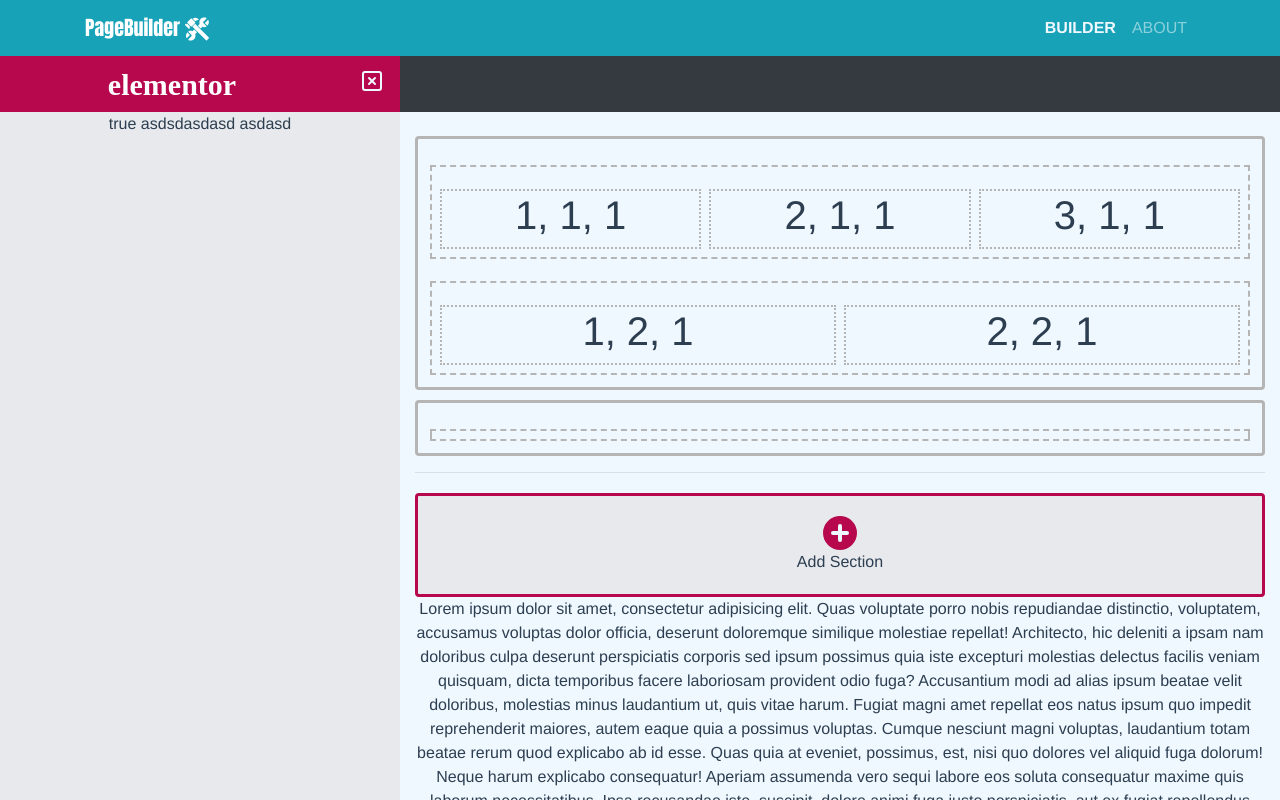
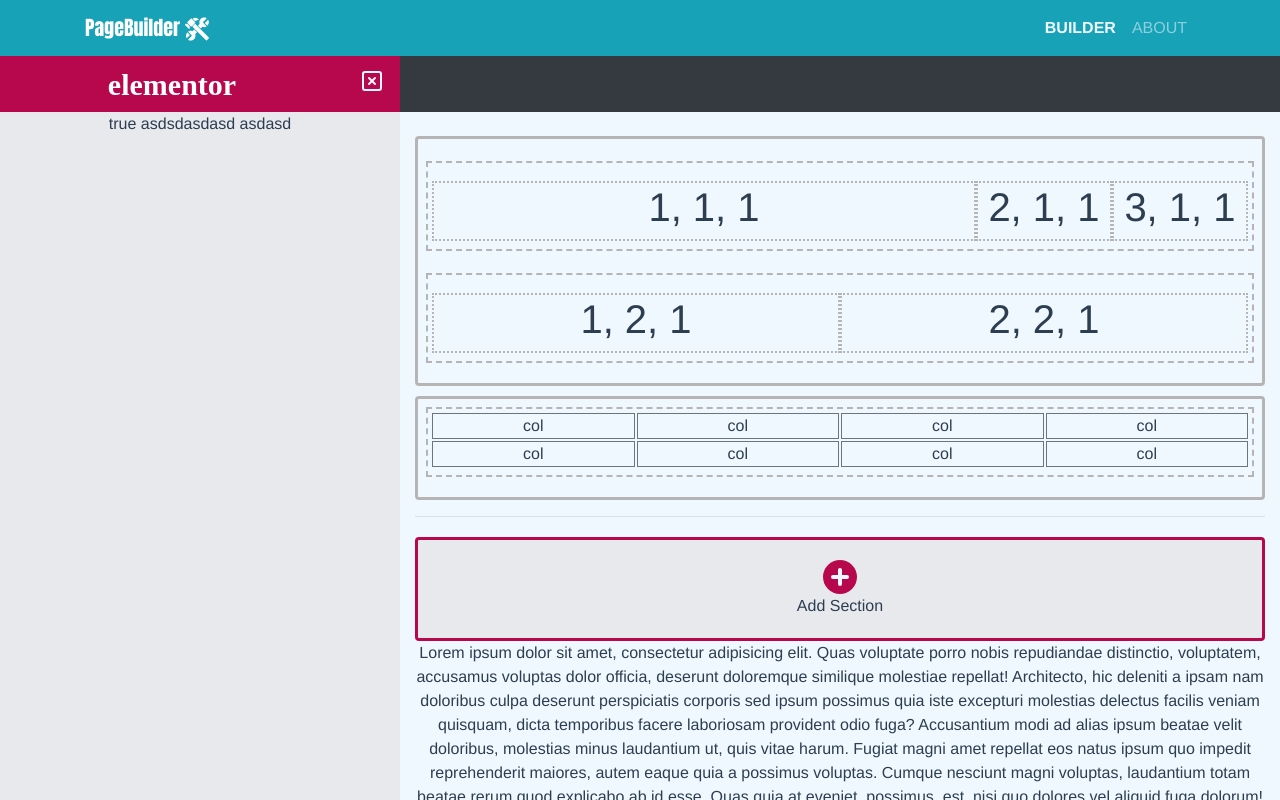
Before and after one commit to blackhoward/webpage-builder-elementor, a Vue app in the folder frontend/: page /#/ in a window 1280 px wide. Both pictures are taken after a click on the element "Add Section". Shown: the top 800 px of the page. Built offline with nearby package versions, Linux system fonts and the light colour scheme; a web font is replaced by a local one.

Commit message:
added column Layout choice for column and change grid

```diff
--- a/frontend/src/components/column/ColumnItem.vue
+++ b/frontend/src/components/column/ColumnItem.vue
@@ -1,7 +1,7 @@
 <template>
   <div class="column-item">
     <div class="column-options d-flex justify-content-center mr-1">
-      <button class="btn text-light p-1 pb-2 border column-handle">
+      <button class="btn text-light p-1 border column-handle">
         <img src="@/assets/icons/handler-icon.svg" />
       </button>
       <!-- <button
--- /dev/null
+++ b/frontend/src/components/column/ColumnLayout.vue
@@ -0,0 +1,40 @@
+<template>
+  <div class="choice-wrapper">
+    <div class="border border-secondary">
+      col
+    </div>
+    <div class="border border-secondary">
+      col
+    </div>
+    <div class="border border-secondary">
+      col
+    </div>
+    <div class="border border-secondary">
+      col
+    </div>
+    <div class="border border-secondary">
+      col
+    </div>
+    <div class="border border-secondary">
+      col
+    </div>
+    <div class="border border-secondary">
+      col
+    </div>
+    <div class="border border-secondary">
+      col
+    </div>
+  </div>
+</template>
+
+<script>
+export default {};
+</script>
+
+<style lang="scss" scoped>
+.choice-wrapper {
+  display: grid;
+  grid-gap: 2px;
+  grid-template-columns: repeat(4, 1fr);
+}
+</style>
--- a/frontend/src/components/column/ColumnList.vue
+++ b/frontend/src/components/column/ColumnList.vue
@@ -4,12 +4,13 @@
       <ColumnItem :column="column" :rowId="rowId" :sectionId="sectionId" />
     </div> -->
     <draggable v-model="myColumns" v-bind="dragOptions" handle=".column-handle">
-      <transition-group
-        type="transition"
-        name="flip-list"
-        class="d-flex justify-content-around"
-      >
-        <div v-for="column in myColumns" :key="column.id" class="w-100 p-1">
+      <transition-group type="transition" name="flip-list" class="row m-auto">
+        <div
+          class="w-100 p-0"
+          v-for="column in myColumns"
+          :key="column.id"
+          :class="`col-md-${column.gridCol}`"
+        >
           <ColumnItem :column="column" :rowId="rowId" :sectionId="sectionId" />
         </div>
       </transition-group>
@@ -47,7 +48,6 @@ export default {
     dragOptions() {
       return {
         animation: 0,
-        group: "group-columns",
         disabled: false,
         ghostClass: "ghost"
       };
--- a/frontend/src/components/row/RowItem.vue
+++ b/frontend/src/components/row/RowItem.vue
@@ -1,6 +1,9 @@
 <template>
   <div class="row-item">
-    <div class="row-options d-flex justify-content-center mr-1">
+    <div
+      class="row-options d-flex justify-content-center mr-1"
+      v-if="row.columns.length"
+    >
       <button class="btn text-light p-1 pb-2 border row-handle">
         <img src="@/assets/icons/handler-icon.svg" />
       </button>
@@ -20,22 +23,28 @@
       </button>
     </div>
     <!-- <img src="@/assets/icons/add-square-icon.svg" /> -->
-    <div class="item-content  p-1">
+    <div class="item-content p-1 pb-2">
       <ColumnList
         :columns="row.columns"
         :rowId="row.id"
         :sectionId="sectionId"
+        v-if="row.columns.length"
       />
+      <div v-else>
+        <ColumnLayout />
+      </div>
     </div>
   </div>
 </template>
 
 <script>
 import ColumnList from "@/components/column/ColumnList.vue";
+import ColumnLayout from "@/components/column/ColumnLayout.vue";
 import { mapActions } from "vuex";
 export default {
   components: {
-    ColumnList
+    ColumnList,
+    ColumnLayout
   },
   props: {
     row: Object,
--- a/frontend/src/components/section/SectionItem.vue
+++ b/frontend/src/components/section/SectionItem.vue
@@ -25,7 +25,7 @@
         <img src="@/assets/icons/trash-icon.svg" />
       </button>
     </div>
-    <div class="rounded item-content p-2">
+    <div class="rounded item-content p-1 pb-3">
       <RowList :rows="section.rows" :sectionId="section.id" />
     </div>
   </div>
--- a/frontend/src/store/modules/page.js
+++ b/frontend/src/store/modules/page.js
@@ -10,6 +10,7 @@ const state = {
           columns: [
             {
               id: 1,
+              gridCol: 8,
               elements: [
                 {
                   id: 1,
@@ -19,6 +20,7 @@ const state = {
             },
             {
               id: 2,
+              gridCol: 2,
               elements: [
                 {
                   id: 1,
@@ -28,6 +30,7 @@ const state = {
             },
             {
               id: 3,
+              gridCol: 2,
               elements: [
                 {
                   id: 1,
@@ -42,6 +45,7 @@ const state = {
           columns: [
             {
               id: 1,
+              gridCol: 6,
               elements: [
                 {
                   id: 1,
@@ -51,6 +55,7 @@ const state = {
             },
             {
               id: 2,
+              gridCol: 6,
               elements: [
                 {
                   id: 1,
```
Also changed, not shown: frontend/src/assets/icons/handler-icon.svg.
